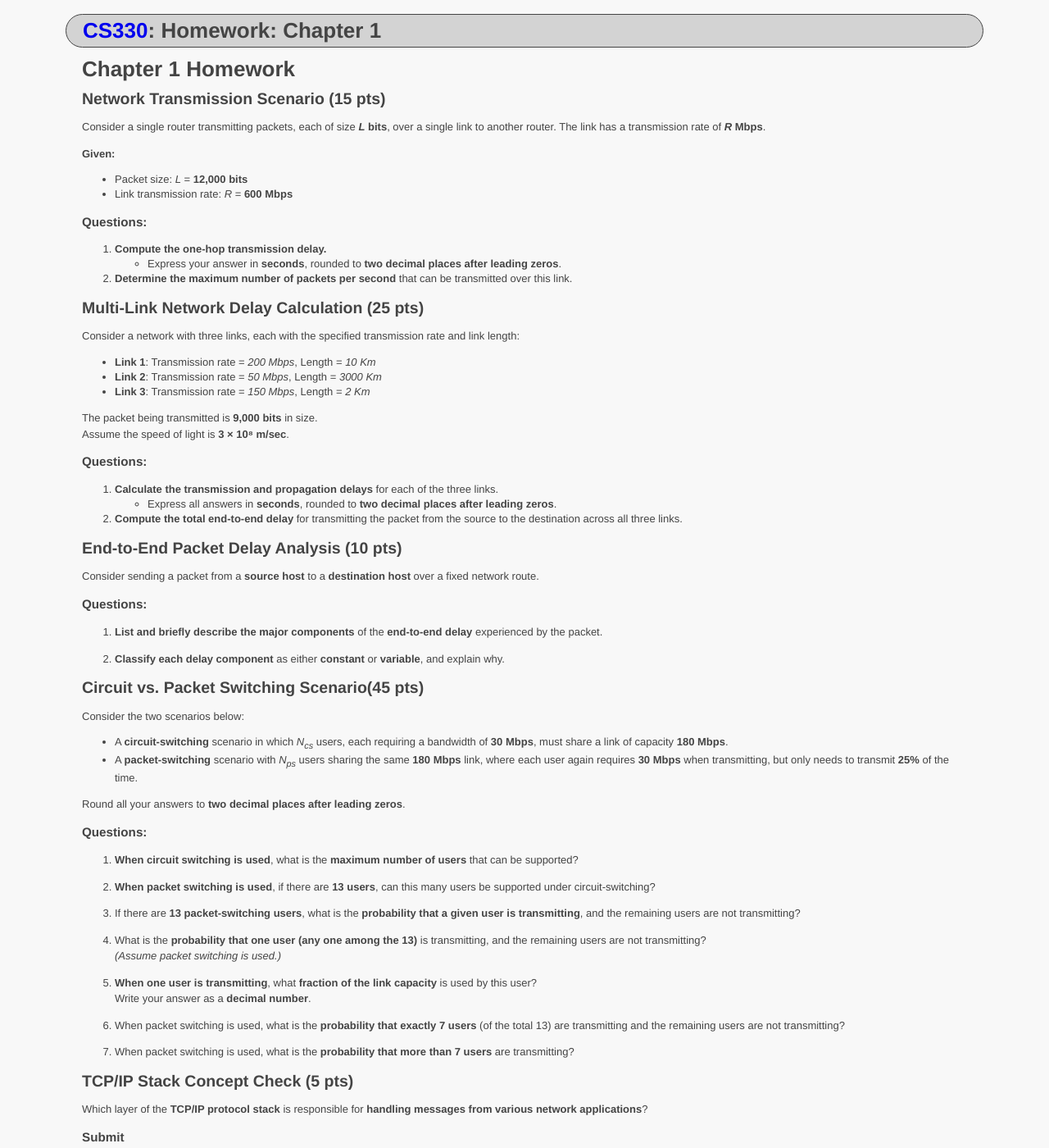
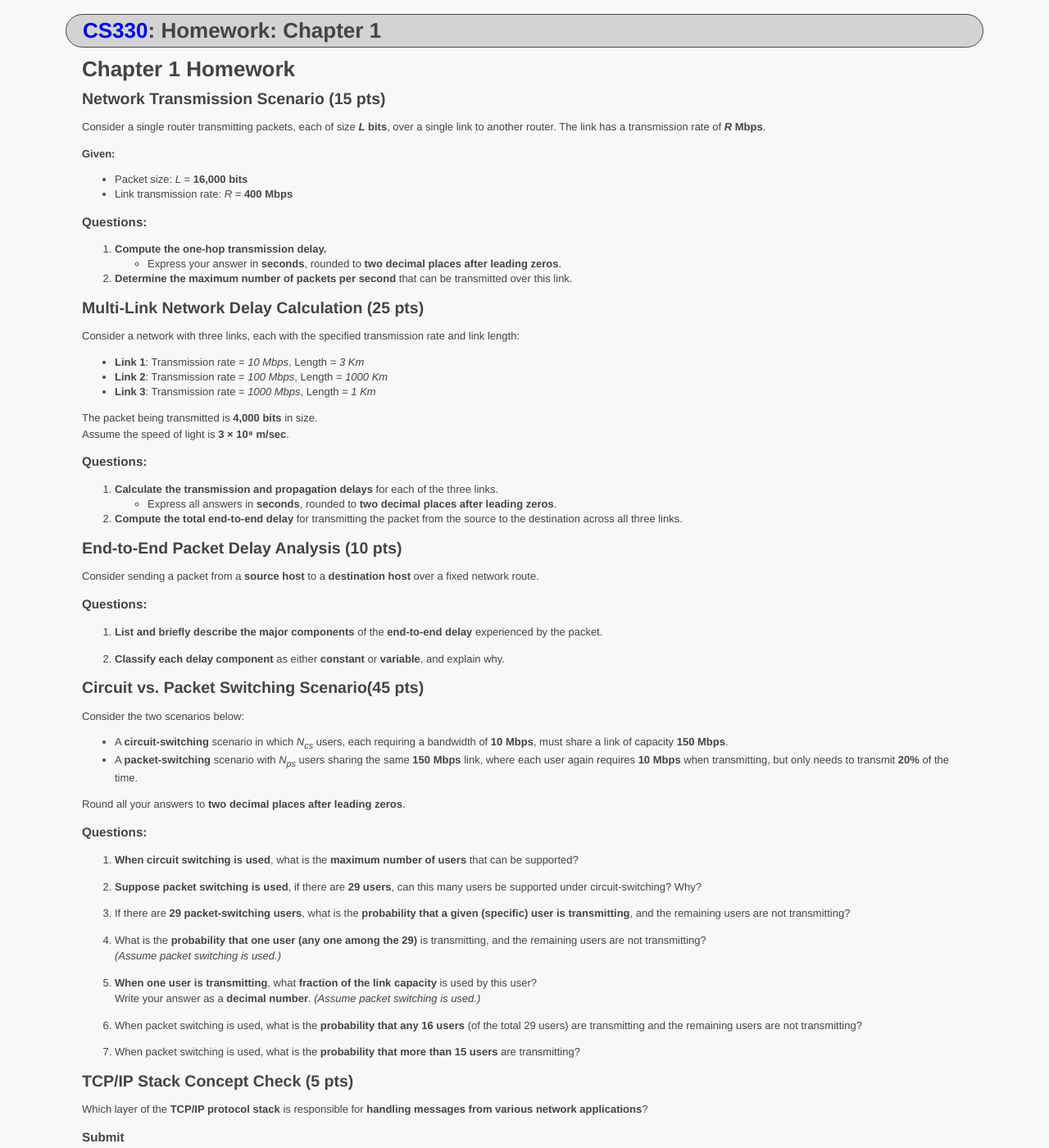
Before and after one commit to ycpcs/cs330-fall2026, a Jekyll site: the page built from assignments/chapter-1.md, in a window 1280 px wide and 1400 px high. Shown: the whole window at 82% size. Built offline with Jekyll 4.4.1, drawn with Linux system fonts in a browser that asks for light colours.

Commit message:
add homework 1

```diff
--- a/assignments/chapter-1.md
+++ b/assignments/chapter-1.md
@@ -10,8 +10,8 @@ title: "Homework: Chapter 1"
 Consider a single router transmitting packets, each of size **_L_ bits**, over a single link to another router. The link has a transmission rate of **_R_ Mbps**.
 
 **Given:**
-- Packet size: _L_ = **12,000 bits**
-- Link transmission rate: _R_ = **600 Mbps**
+- Packet size: _L_ = **16,000 bits**
+- Link transmission rate: _R_ = **400 Mbps**
 
 ### Questions:
 
@@ -23,11 +23,11 @@ Consider a single router transmitting packets, each of size **_L_ bits**, over a
 ## Multi-Link Network Delay Calculation (25 pts)
 Consider a network with three links, each with the specified transmission rate and link length:
 
-- **Link 1**: Transmission rate = _200 Mbps_, Length = _10 Km_
-- **Link 2**: Transmission rate = _50 Mbps_, Length = _3000 Km_
-- **Link 3**: Transmission rate = _150 Mbps_, Length = _2 Km_
+- **Link 1**: Transmission rate = _10 Mbps_, Length = _3 Km_
+- **Link 2**: Transmission rate = _100 Mbps_, Length = _1000 Km_
+- **Link 3**: Transmission rate = _1000 Mbps_, Length = _1 Km_
 
-The packet being transmitted is **9,000 bits** in size.
+The packet being transmitted is **4,000 bits** in size.
 Assume the speed of light is **3 × 10⁸ m/sec**.
 
 ### Questions:
@@ -49,8 +49,8 @@ Consider sending a packet from a **source host** to a **destination host** over
 ## Circuit vs. Packet Switching Scenario(45 pts)
 Consider the two scenarios below:
 
-- A **circuit-switching** scenario in which _N<sub>cs</sub>_ users, each requiring a bandwidth of **30 Mbps**, must share a link of capacity **180 Mbps**.
-- A **packet-switching** scenario with _N<sub>ps</sub>_ users sharing the same **180 Mbps** link, where each user again requires **30 Mbps** when transmitting, but only needs to transmit **25%** of the time.
+- A **circuit-switching** scenario in which _N<sub>cs</sub>_ users, each requiring a bandwidth of **10 Mbps**, must share a link of capacity **150 Mbps**.
+- A **packet-switching** scenario with _N<sub>ps</sub>_ users sharing the same **150 Mbps** link, where each user again requires **10 Mbps** when transmitting, but only needs to transmit **20%** of the time.
 
 Round all your answers to **two decimal places after leading zeros**.
 
@@ -58,19 +58,19 @@ Round all your answers to **two decimal places after leading zeros**.
 
 1. **When circuit switching is used**, what is the **maximum number of users** that can be supported?
 
-2. **When packet switching is used**, if there are **13 users**, can this many users be supported under circuit-switching?
+2. **Suppose packet switching is used**, if there are **29 users**, can this many users be supported under circuit-switching? Why?
 
-3. If there are **13 packet-switching users**, what is the **probability that a given user is transmitting**, and the remaining users are not transmitting?
+3. If there are **29 packet-switching users**, what is the **probability that a given (specific) user is transmitting**, and the remaining users are not transmitting?
 
-4. What is the **probability that one user (any one among the 13)** is transmitting, and the remaining users are not transmitting?
+4. What is the **probability that one user (any one among the 29)** is transmitting, and the remaining users are not transmitting?
    _(Assume packet switching is used.)_
 
 5. **When one user is transmitting**, what **fraction of the link capacity** is used by this user?
-   Write your answer as a **decimal number**.
+   Write your answer as a **decimal number**.  _(Assume packet switching is used.)_
 
-6. When packet switching is used, what is the **probability that exactly 7 users** (of the total 13) are transmitting and the remaining users are not transmitting?
+6. When packet switching is used, what is the **probability that any 16 users** (of the total 29 users) are transmitting and the remaining users are not transmitting?
 
-7. When packet switching is used, what is the **probability that more than 7 users** are transmitting?
+7. When packet switching is used, what is the **probability that more than 15 users** are transmitting?
 
 ## TCP/IP Stack Concept Check (5 pts)
 Which layer of the **TCP/IP protocol stack** is responsible for **handling messages from various network applications**?
```
Also changed, not shown: assignments/index.md (+1 -0 lines), index.md (+1 -0 lines), schedule/index.md (+3 -3 lines).
